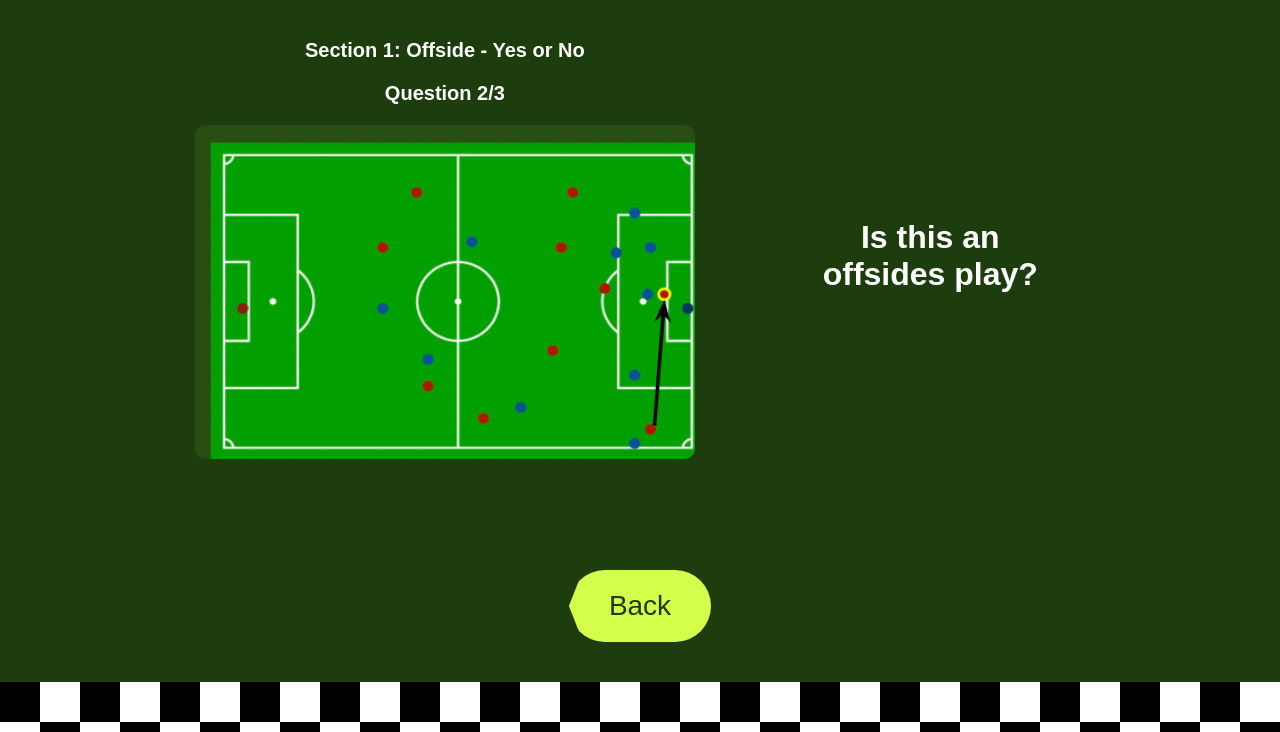
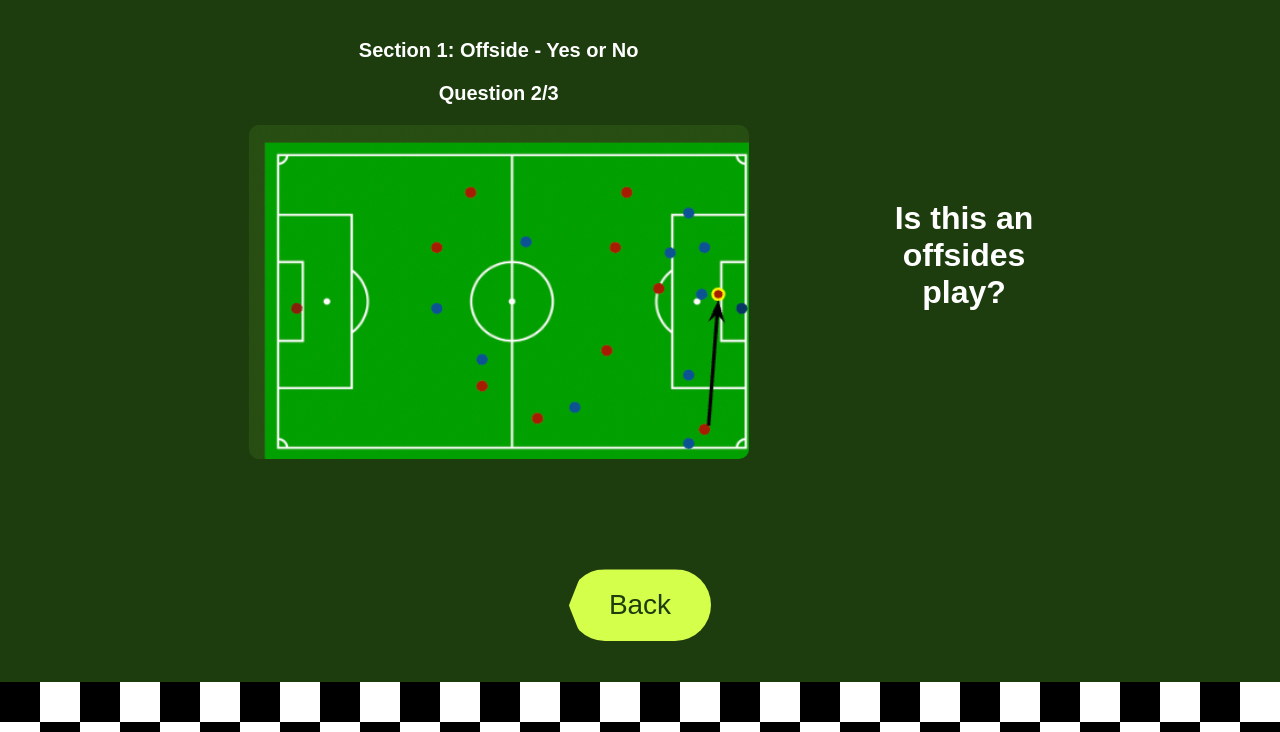
Before and after one commit to anumahmad/coms4170_ui_design_final, a Flask app: page /quiz/1 in a window 1280 px wide. Shown: the part 68-800 px from the top of the page. Run offline with Flask 3, Linux system fonts and the light colour scheme; some web fonts are replaced.

Commit message:
Update style.css

```diff
--- a/static/style.css
+++ b/static/style.css
@@ -258,11 +258,11 @@ footer {
 
 /* QUIZ IMAGE STYLES */
 .quiz-image {
-  width: 700px;
+  width: 100%;
   max-width: 100%;
   height: auto;
   display: block;
-  margin: 30px auto;
+  margin: 0;
   border-radius: 10px;
 }
 
@@ -312,14 +312,14 @@ footer {
     display: flex;
     justify-content: space-between;
     align-items: stretch;
-    gap: 40px;
+    gap: 20px;
     max-width: 1100px;
     margin: 60px auto 40px auto;
-    flex: 1;
 }
 
 .quiz-page .quiz-left {
-    flex: 2;
+    flex: 3;
+    padding-left: 20px;
 }
 
 .quiz-page .quiz-header {
```
